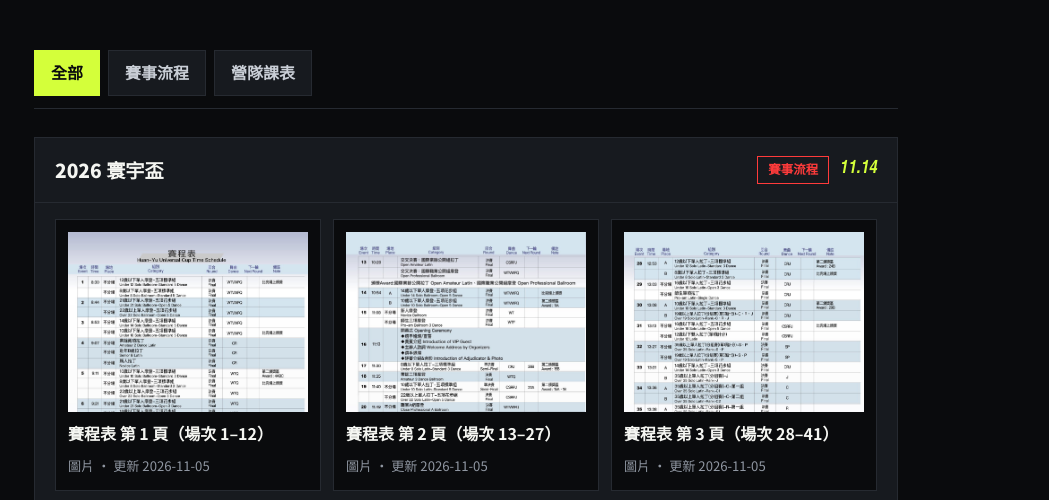
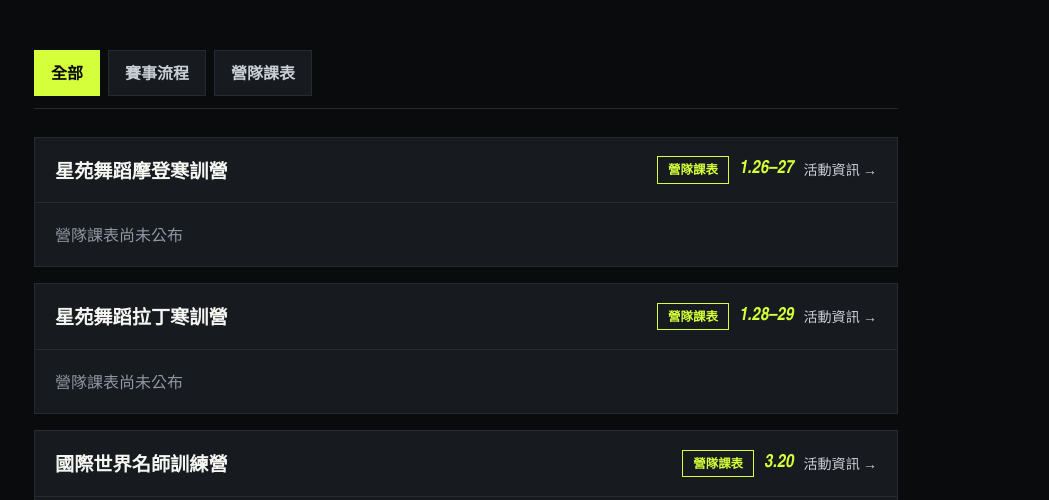
Before and after one commit to Passionrex/xinyu-league, a plain HTML site: page schedules.html in a window 1280 px wide. Shown: the part 385-885 px from the top of the page, without its empty margins (174-1223 px from the left). Drawn offline with Linux system fonts and the light colour scheme; a web font is replaced by a local one.

Commit message:
Take down 2026 寰宇盃 schedule after the event
Co-Authored-By: Claude Opus 5.5 <noreply@anthropic.com>

```diff
--- a/schedules.html
+++ b/schedules.html
@@ -102,7 +102,6 @@ main{gap:28px}
 <script>
 /* ===== 活動清單（kind: comp 比賽 / camp 營隊） ===== */
 var EVENTS=[
-  {id:"huanyu-2026",name:"2026 寰宇盃",date:"11.14",kind:"comp",page:""},
   {id:"winter-modern",name:"星苑舞蹈摩登寒訓營",date:"1.26–27",kind:"camp",page:"winter-modern.html"},
   {id:"winter-latin",name:"星苑舞蹈拉丁寒訓營",date:"1.28–29",kind:"camp",page:"winter-latin.html"},
   {id:"masters",name:"國際世界名師訓練營",date:"3.20",kind:"camp",page:"masters.html"},
@@ -115,10 +114,6 @@ var EVENTS=[
    event：對應上面的 id；file：檔案路徑（放在 files/ 資料夾）；type：pdf 或 img
    範例：{event:"winter-modern",title:"第一天課表",file:"files/winter-modern-day1.jpg",type:"img",updated:"2027-01-10"} */
 var DOCS=[
-  {event:"huanyu-2026",title:"賽程表 第 1 頁（場次 1–12）",file:"files/huanyu-2026-p15.jpg",type:"img",updated:"2026-11-05"},
-  {event:"huanyu-2026",title:"賽程表 第 2 頁（場次 13–27）",file:"files/huanyu-2026-p16.jpg",type:"img",updated:"2026-11-05"},
-  {event:"huanyu-2026",title:"賽程表 第 3 頁（場次 28–41）",file:"files/huanyu-2026-p17.jpg",type:"img",updated:"2026-11-05"},
-  {event:"huanyu-2026",title:"賽程表 第 4 頁（場次 42–51）",file:"files/huanyu-2026-p18.jpg",type:"img",updated:"2026-11-05"}
 ];
 /* ================================================ */
 var cur="all";
```
Also changed, not shown: standings.html (+1 -1 lines), files/huanyu-2026-p15.jpg (deleted), files/huanyu-2026-p16.jpg (deleted), files/huanyu-2026-p17.jpg (deleted), files/huanyu-2026-p18.jpg (deleted).
